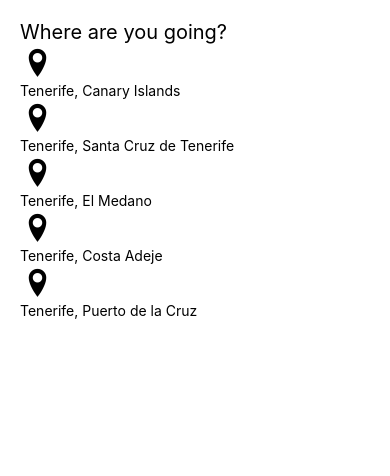
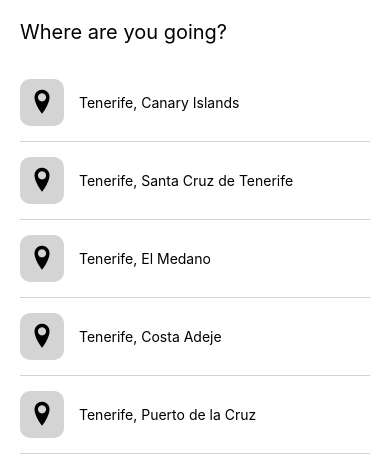
Before and after one commit to cmrktmr/Airbnb-React-Native-App, a React Native app: screen / in a window 390 px wide. Shown: the top 476 px of the page. Built offline with nearby package versions, Linux system fonts and the light colour scheme.

Commit message:
location cosmetic changed added

```diff
--- a/src/screens/DestinationSearch/index.js
+++ b/src/screens/DestinationSearch/index.js
@@ -23,7 +23,7 @@ const DestinationSeacrhScreen = (props) => {
         renderItem={({item}) => (
           <View style={styles.row}>
             <View style={styles.iconContainer}>
-              <Entypo name={'location-pin'} size={35} />
+              <Entypo name={'location-pin'} size={30} />
             </View>
             <Text style={styles.locationText}>{item.description}</Text>
           </View>
--- a/src/screens/DestinationSearch/style.js
+++ b/src/screens/DestinationSearch/style.js
@@ -1,13 +1,30 @@
 import {StyleSheet} from 'react-native';
 
 const styles = StyleSheet.create({
-    container:{
-margin:20,
-    },
-    textInput:{
-fontSize:20,
-    }
+  container: {
+    margin: 20,
+  },
+  textInput: {
+    fontSize: 20,
+    marginBottom:20,
+  },
+  row: {
+    flexDirection: 'row',
+    alignItems: 'center',
+    paddingVertical: 15,
+    borderBottomWidth: 1,
+    borderColor: 'lightgrey',
+  },
+  iconContainer: {
+    backgroundColor: '#d4d4d4',
+    padding: 7,
+    borderRadius:10,
+    marginRight:15,
 
+  },
+  locationText: {
+
+  },
 });
 
 export default styles;
```
Also changed, not shown: 3 other files (tests, documents, lock files or other folders).
